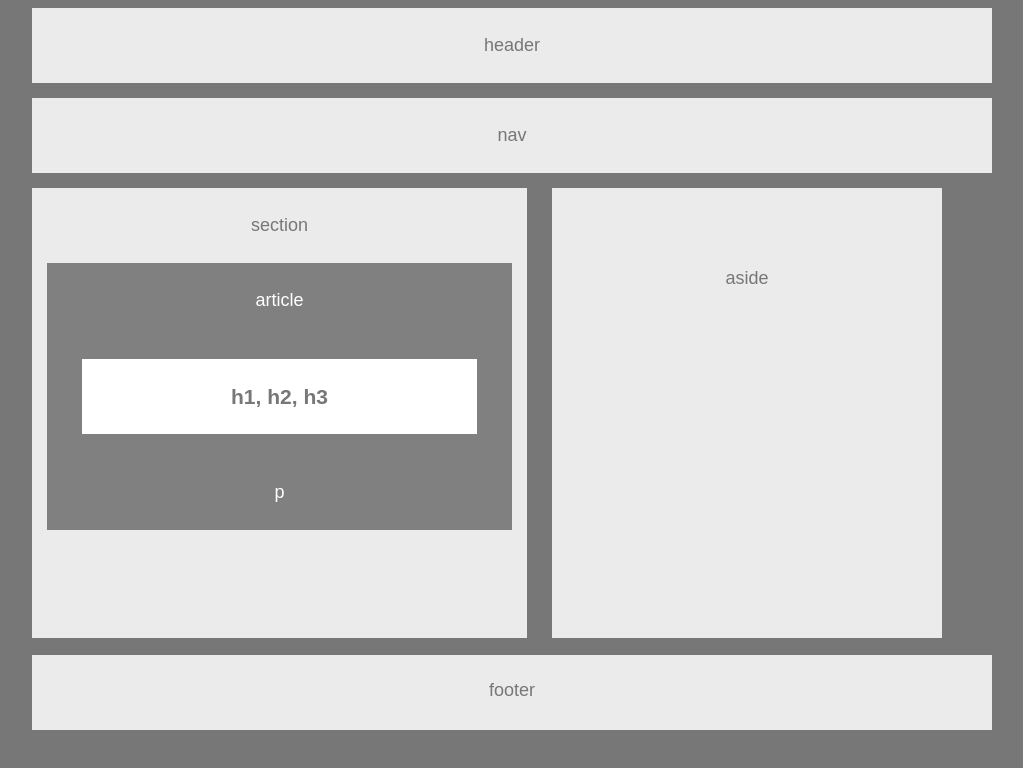
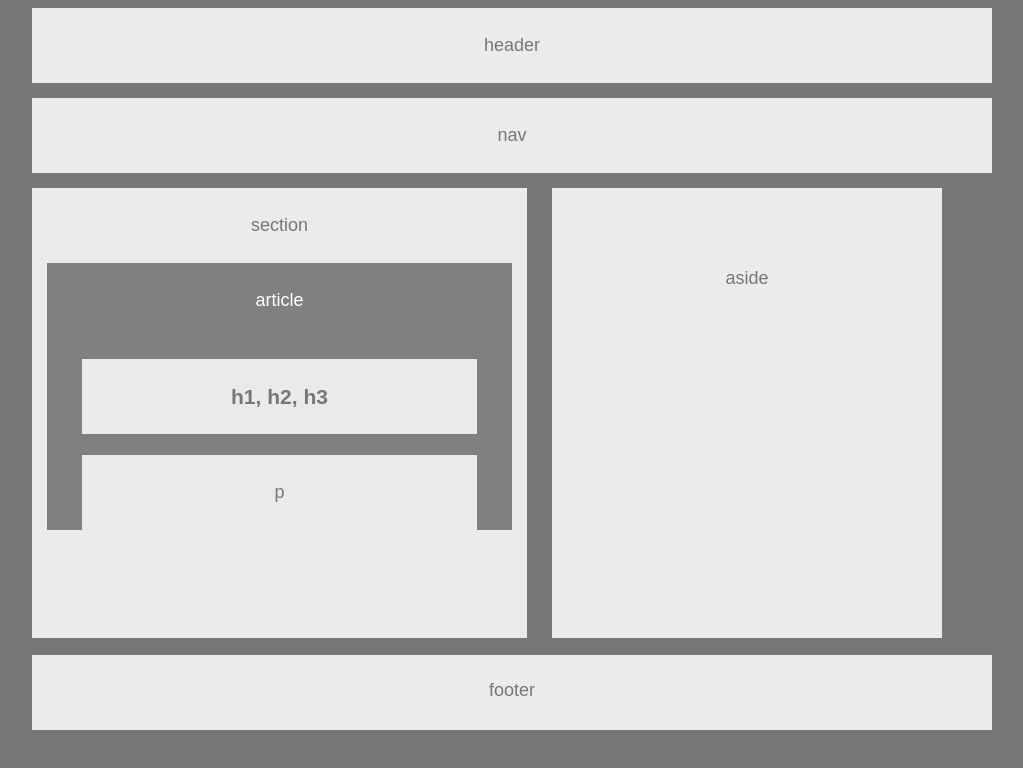
Before and after one commit to Salzeo/HW-Wireframe, a plain HTML site: page index.html in a window 1280 px wide. Shown: the whole page, without its empty margins (26-1049 px from the left). Drawn offline with Linux system fonts and the light colour scheme.

Commit message:
most recent css

```diff
--- a/style.css
+++ b/style.css
@@ -69,7 +69,7 @@ section{
   margin-bottom: 0px;
   margin-right: 35px;
   margin-left: 35px;
-  background-color: #ffffff;
+  background-color: #eaeaea;
   color: #777;
   font-family:'Arial', 'Helvetica Neue', Helvetica, sans-serif;
   font-size: 18px;
@@ -85,14 +85,15 @@ section{
 
 }
 
-.bottom: {
-    background-color: #ffffff;
+.bottom {
+    background-color: #eaeaea;
     font-size: 18px;
     font-family:'Arial', 'Helvetica Neue', Helvetica, sans-serif;
     color: #777;
     margin-right: 35px;
     margin-left: 35px;
-}
+
+  }
 
 
 .aside {
```
